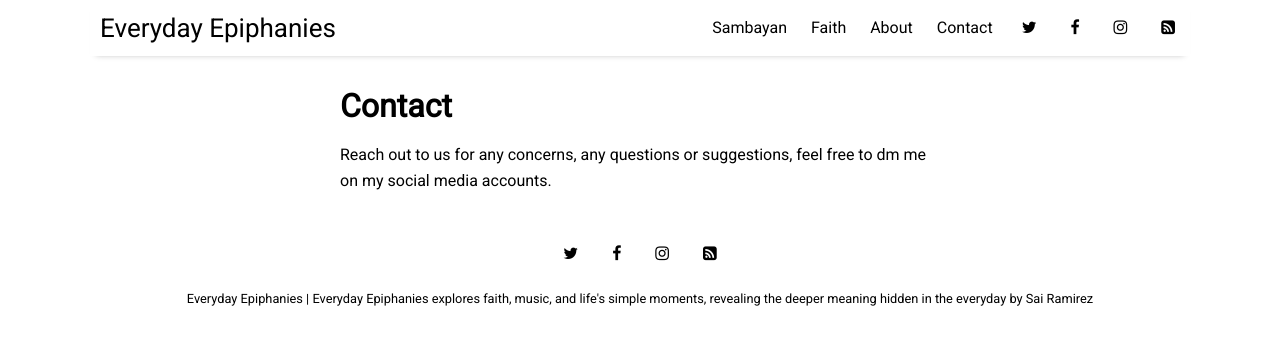
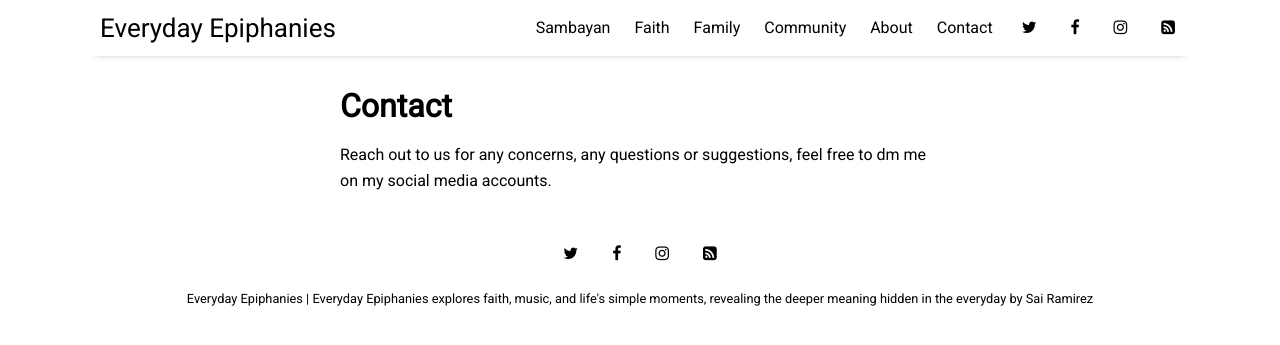
Before and after one commit to sailhenz/sailhenz.github.io, a Jekyll site: the page built from pages/contact.md, in a window 1280 px wide. Shown: the top 345 px of the page. Built offline with Jekyll 4.4.1, drawn with Linux system fonts in a browser that asks for light colours; nearby versions of some CDN libraries.

Commit message:
Update settings.yml

```diff
--- a/_data/settings.yml
+++ b/_data/settings.yml
@@ -9,8 +9,10 @@ google-ID: ''
 menu:
 - {name: 'Sambayan',  url: 'sambayan'}
 - {name: 'Faith', url: 'faith'}
-- {name: 'About',              url: 'about'}
-- {name: 'Contact',            url: 'contact'}
+- {name: 'Family', url: 'family'}
+- {name: 'Community', url: 'community'}
+- {name: 'About', url: 'about'}
+- {name: 'Contact', url: 'contact'}
 
 # Available social icons are powered by Font Awesome, so you can use any icon that they offer
 social:
```
